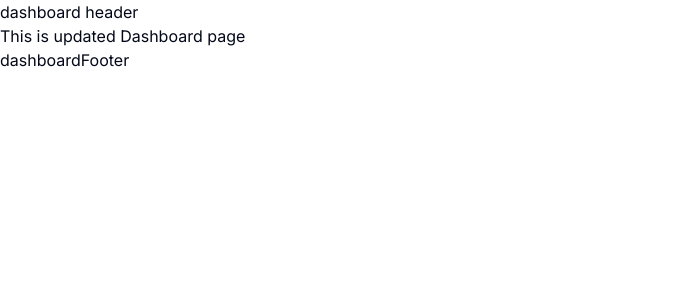
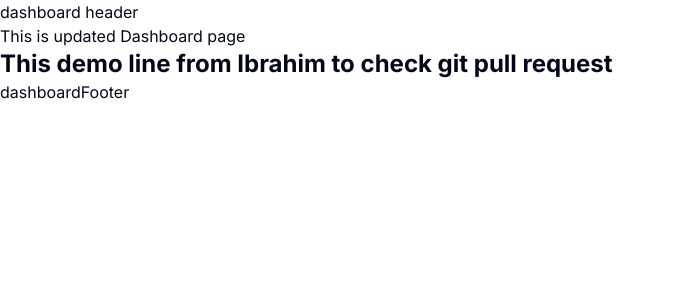
Before and after one commit to tareqhassan2014/nongorfoundation.org, a Next.js app: page /dashboard in a window 1280 px wide. Shown: the top 300 px of the page, without its empty margins (0-675 px from the left). Built offline with nearby package versions, Linux system fonts and the light colour scheme.

Commit message:
demo req

```diff
--- a/app/dashboard/page.tsx
+++ b/app/dashboard/page.tsx
@@ -1,7 +1,12 @@
 import React from "react";
 
 const DashboardPage = () => {
-	return <div className="dashboardPage">This is updated Dashboard page</div>;
+  return (
+    <>
+      <div className="dashboardPage">This is updated Dashboard page</div>
+	  <div className=" text-2xl font-bold"> This demo line from Ibrahim to check git pull request</div>
+    </>
+  );
 };
 
 export default DashboardPage;
--- a/package.json
+++ b/package.json
@@ -33,6 +33,6 @@
     "eslint-config-next": "14.1.1",
     "postcss": "^8",
     "tailwindcss": "^3.3.0",
-    "typescript": "^5"
+    "typescript": "^5.4.2"
   }
 }
```
Also changed, not shown: 1 other file (tests, documents, lock files or other folders).
